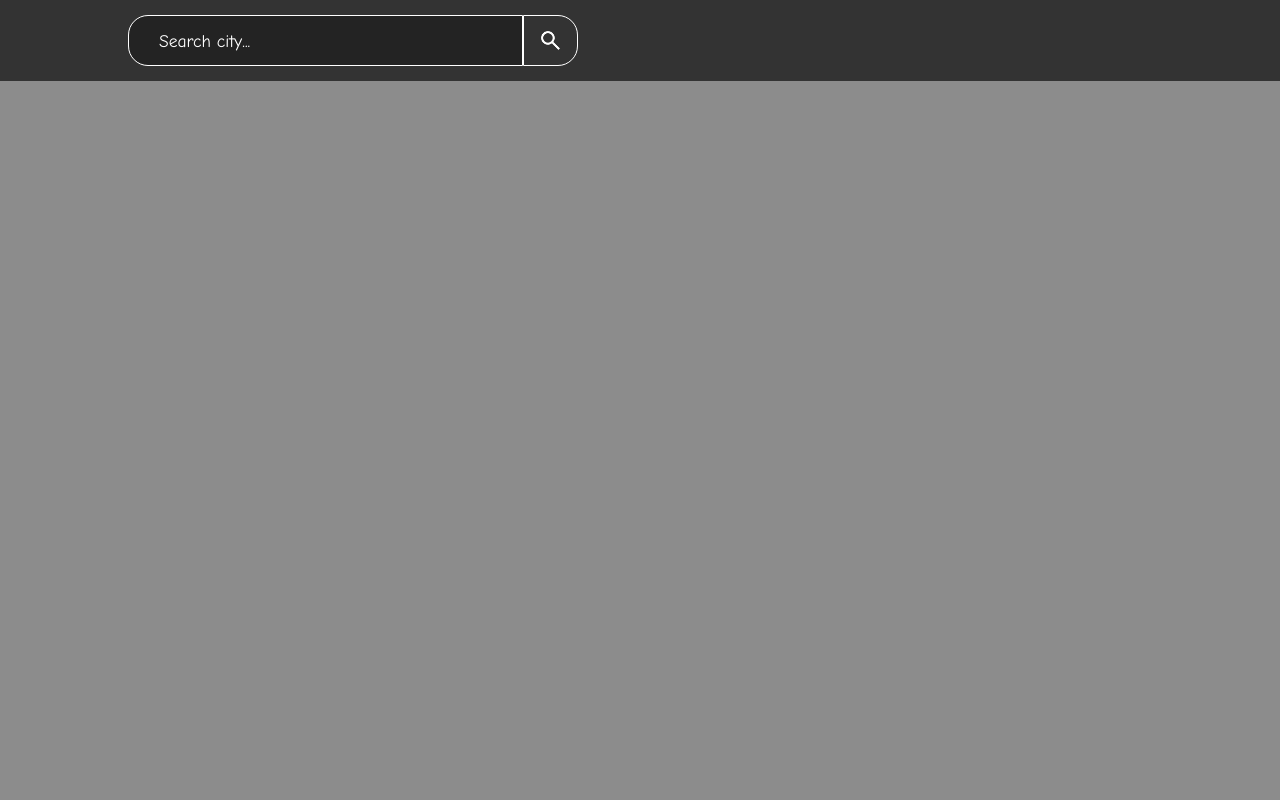
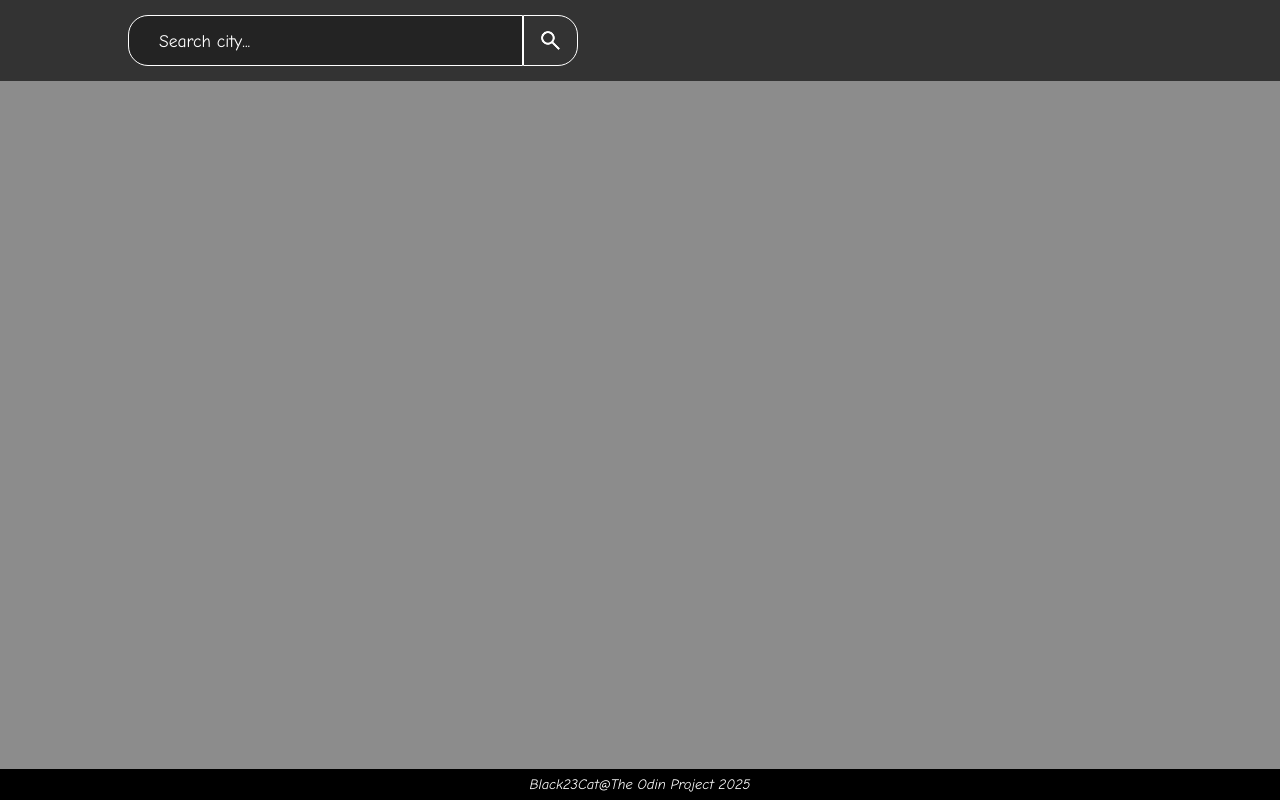
Before and after one commit to black23cat/weather, a website built with webpack: page src/template.html in a window 1280 px wide. Built offline with nearby package versions, Linux system fonts and the light colour scheme; no server answers.

Commit message:
Add footer text

```diff
--- a/src/styles.css
+++ b/src/styles.css
@@ -193,3 +193,15 @@ div.main-weather-info .weather-detail{
   transition: 0.5s;
   background-color: rgba(255, 255, 255, 0.2);
 }
+
+footer {
+  position: fixed;
+  left: 0;
+  bottom: 0;
+  width: 100%;
+  background-color: black;
+  text-align: center;
+  font-style: italic;
+  font-size: 0.9rem;
+  padding: 7px;
+}
--- a/src/template.html
+++ b/src/template.html
@@ -33,5 +33,6 @@
       </form>
     </header>
     <div class="content"></div>
+    <footer>Black23Cat@The Odin Project 2025</footer>
   </body>
 </html>
```
